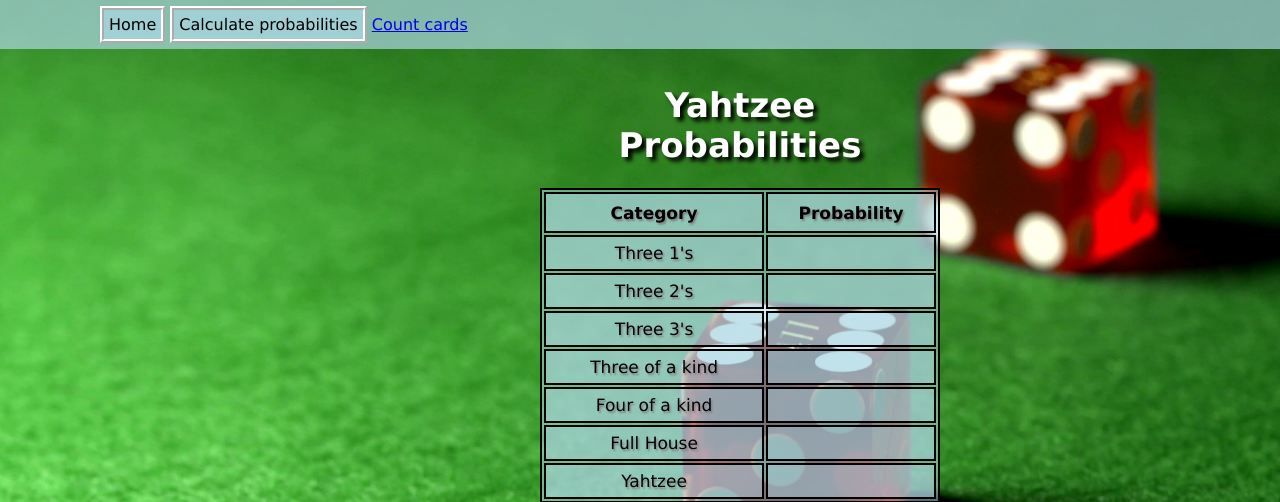
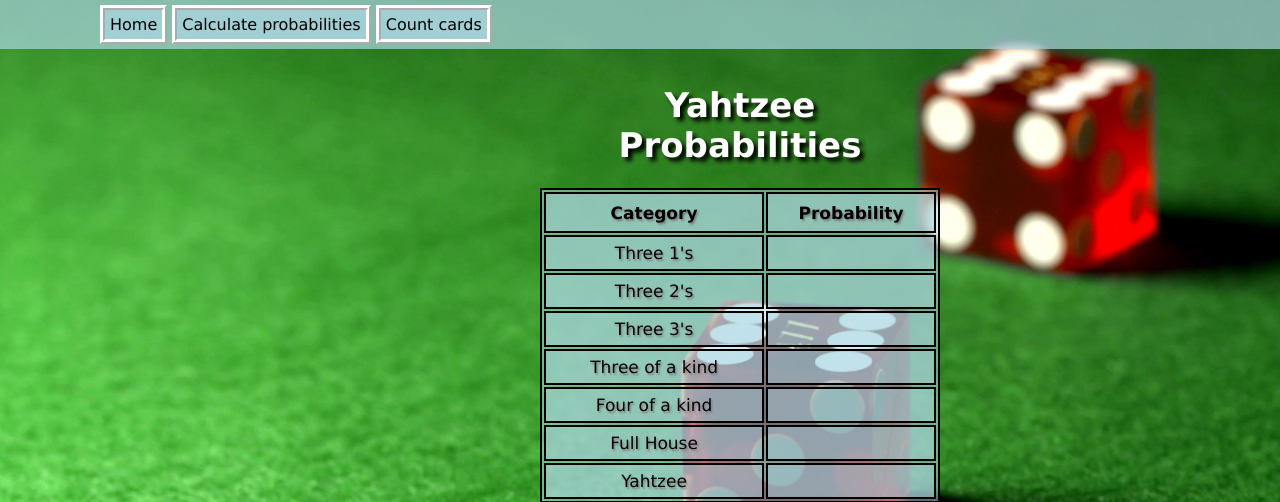
Before and after one commit to Simonolsson98/flask-yahtzee-project, a Flask app: page /count-cards in a window 1280 px wide. Shown: the top 502 px of the page. Run offline with Flask 2, Linux system fonts and the light colour scheme.

Commit message:
adding card counting

```diff
--- a/static/css/main.css
+++ b/static/css/main.css
@@ -52,12 +52,12 @@
     padding: 15px;
 }
 
-.banner_home, .banner_calc {
+.banner_home, .banner_calc, .banner_cards {
     color: black;
     background-color: rgba(173, 216, 230, 0.7);
     text-decoration: none;
     padding: 5px;
-    border: ridge white 4px;
+    border: ridge white 5px;
 }
 
 .banner_home:hover, .banner_calc:hover{
```
